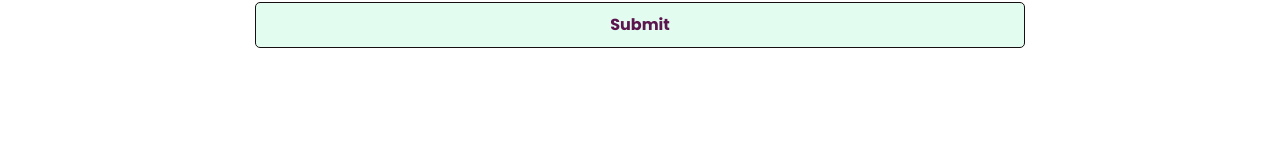
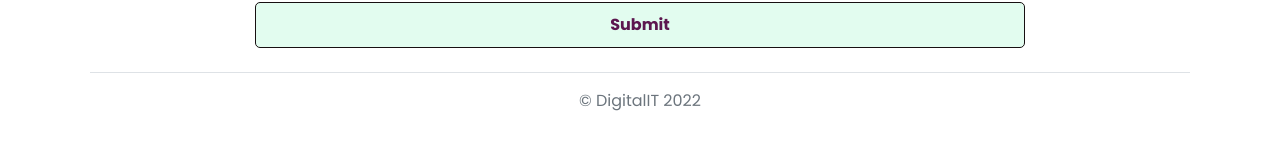
Before and after one commit to florentianayuwono/DigitalIT, a React (Create React App) app in the folder frontend/: page /login in a window 1280 px wide. Shown: the part 405-554 px from the top of the page. Built offline with nearby package versions, Linux system fonts and the light colour scheme.

Commit message:
change submit button color and add footer

```diff
--- a/frontend/src/pages/Login.jsx
+++ b/frontend/src/pages/Login.jsx
@@ -51,7 +51,6 @@ export default function Login(props) {
     return () => setMessage("");
   }, [user.message]);
 
-
   return (
     <>
       <section className="heading">
@@ -87,12 +86,16 @@ export default function Login(props) {
             />
           </div>
           <div className="form-group">
-            <button type="submit" className="btn btn-block">
+            <button type="submit" className="btn btn-primary btn-lg btn-block">
               Submit
             </button>
           </div>
         </form>
       </section>
+
+      <footer className="pt-3 mt-4 text-muted border-top">
+        &copy; DigitalIT 2022
+      </footer>
     </>
   );
 }
--- a/frontend/src/pages/Register.jsx
+++ b/frontend/src/pages/Register.jsx
@@ -113,12 +113,16 @@ export default function Register() {
             />
           </div>
           <div className="form-group">
-            <button type="submit" className="btn btn-block">
+            <button type="submit" className="btn btn-primary btn-lg btn-block">
               Submit
             </button>
           </div>
         </form>
       </section>
+
+      <footer className="pt-3 mt-4 text-muted border-top">
+        &copy; DigitalIT 2022
+      </footer>
     </>
   );
 }
```
